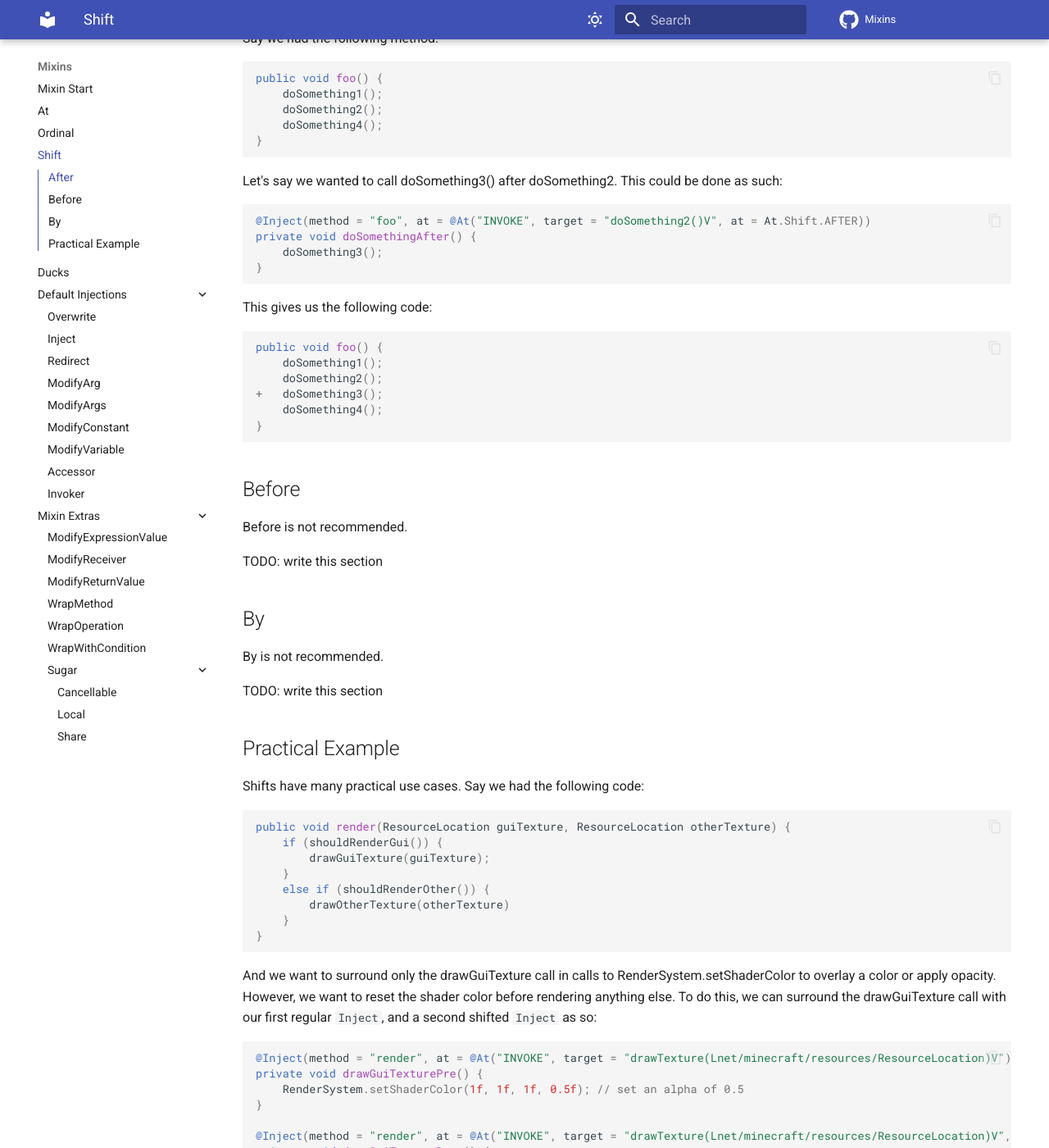
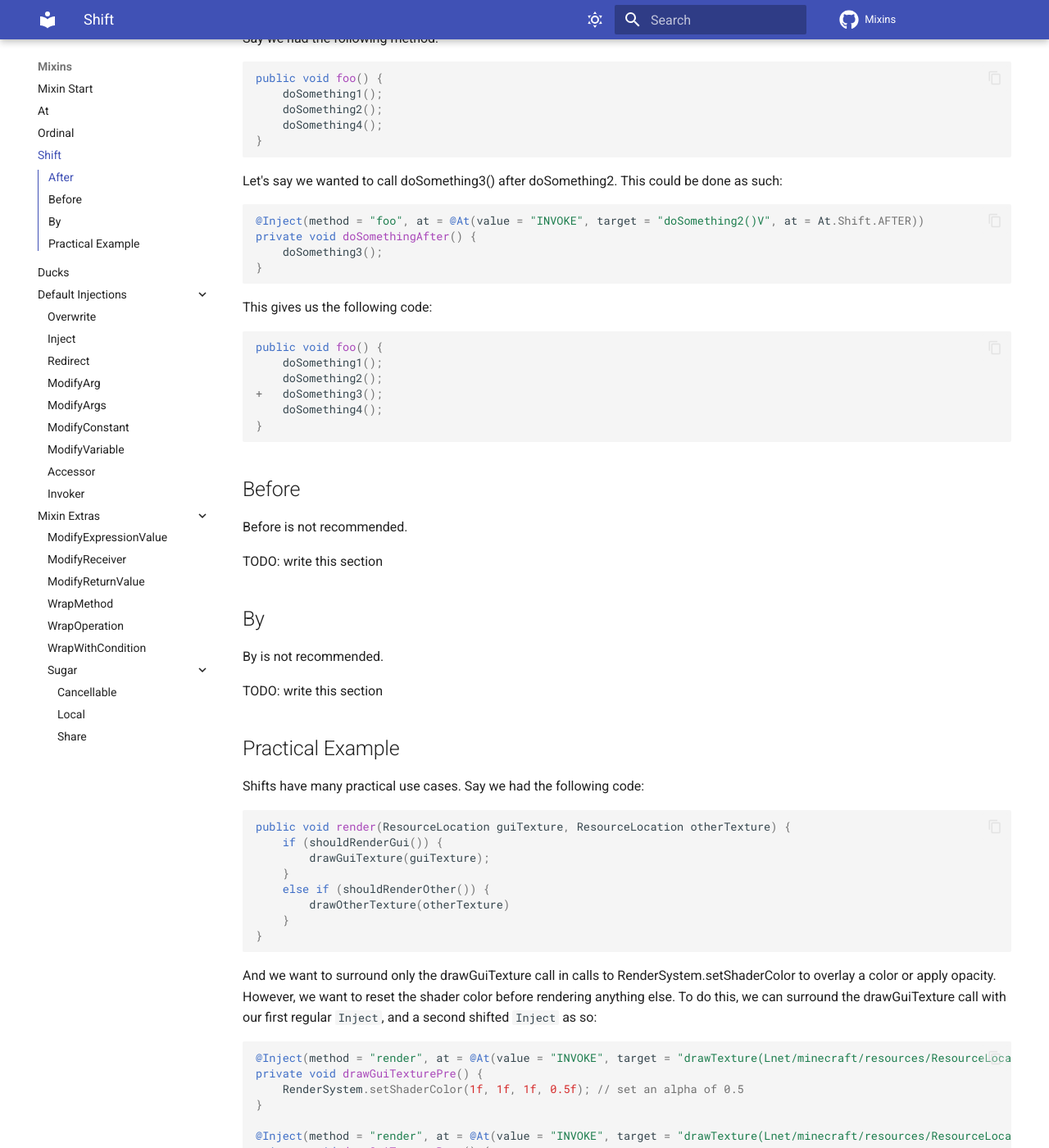
Before and after one commit to MicrocontrollersDev/Mixins, an MkDocs documentation site: the page built from docs/shift.md, in a window 1280 px wide and 1400 px high, scrolled down 304 px. Shown: the whole window at 82% size. Built offline with MkDocs 1.6.1 and Material for MkDocs 9.7.7, drawn with Linux system fonts in a browser that asks for light colours; comment, search, counter and statistics services are not loaded.

Commit message:
forgot value = for invokes. so used to mcdev doing it for me

````diff
--- a/docs/shift.md
+++ b/docs/shift.md
@@ -19,7 +19,7 @@ public void foo() {
 Let's say we wanted to call doSomething3() after doSomething2. This could be done as such:
 
 ```java
-@Inject(method = "foo", at = @At("INVOKE", target = "doSomething2()V", at = At.Shift.AFTER))
+@Inject(method = "foo", at = @At(value = "INVOKE", target = "doSomething2()V", at = At.Shift.AFTER))
 private void doSomethingAfter() {
     doSomething3();
 }
@@ -66,12 +66,12 @@ public void render(ResourceLocation guiTexture, ResourceLocation otherTexture) {
 And we want to surround only the drawGuiTexture call in calls to RenderSystem.setShaderColor to overlay a color or apply opacity. However, we want to reset the shader color before rendering anything else. To do this, we can surround the drawGuiTexture call with our first regular `Inject`, and a second shifted `Inject` as so:
 
 ```java
-@Inject(method = "render", at = @At("INVOKE", target = "drawTexture(Lnet/minecraft/resources/ResourceLocation)V"))
+@Inject(method = "render", at = @At(value = "INVOKE", target = "drawTexture(Lnet/minecraft/resources/ResourceLocation)V"))
 private void drawGuiTexturePre() {
     RenderSystem.setShaderColor(1f, 1f, 1f, 0.5f); // set an alpha of 0.5
 }
 
-@Inject(method = "render", at = @At("INVOKE", target = "drawTexture(Lnet/minecraft/resources/ResourceLocation)V", at = At.Shift.AFTER))
+@Inject(method = "render", at = @At(value = "INVOKE", target = "drawTexture(Lnet/minecraft/resources/ResourceLocation)V", at = At.Shift.AFTER))
 private void drawGuiTexturePost() {
         RenderSystem.setShaderColor(1f, 1f, 1f, 1f); // reset alpha after drawing the texture
 }
````
Also changed, not shown: docs/ordinal.md (+1 -1 lines).
